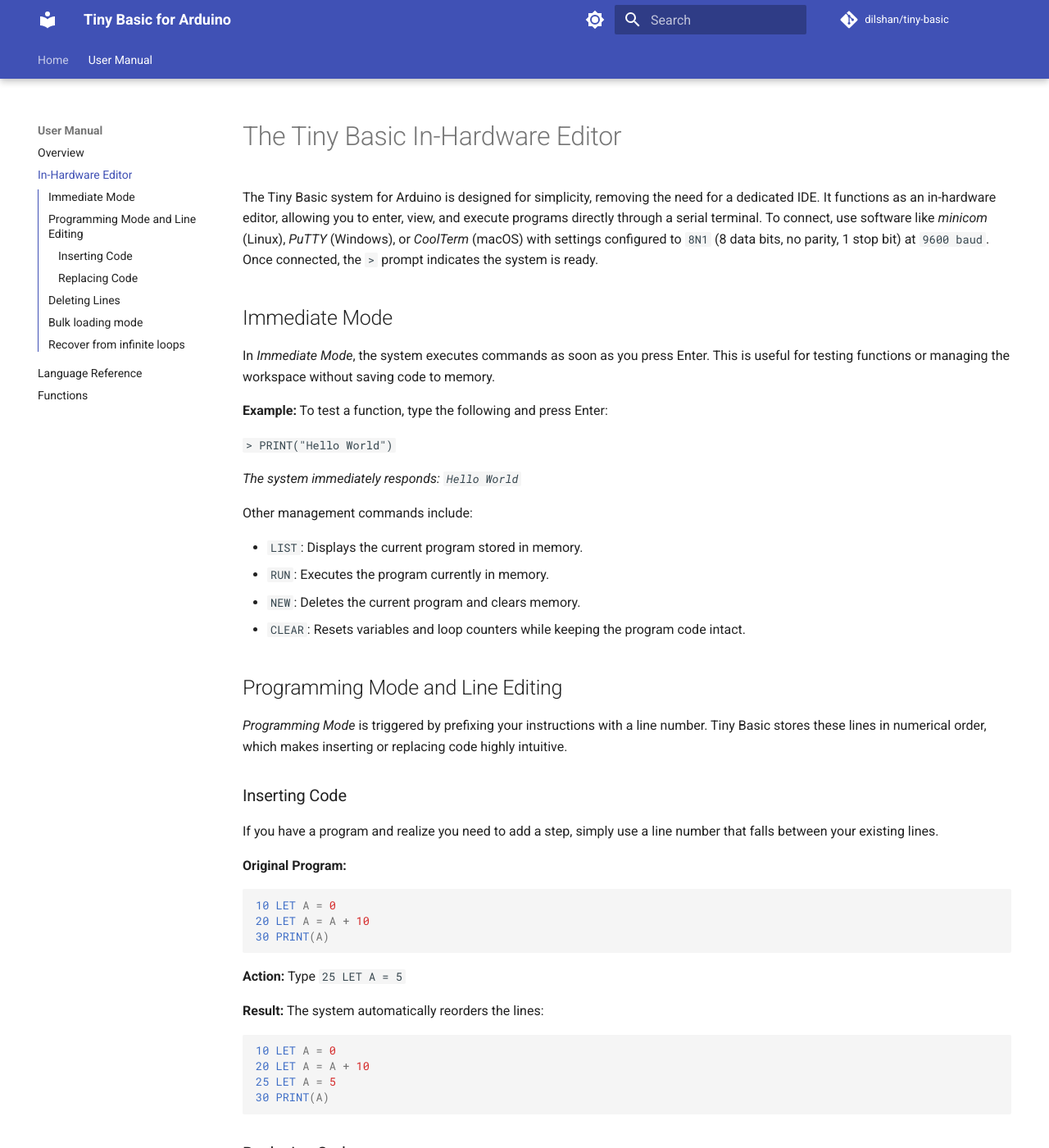
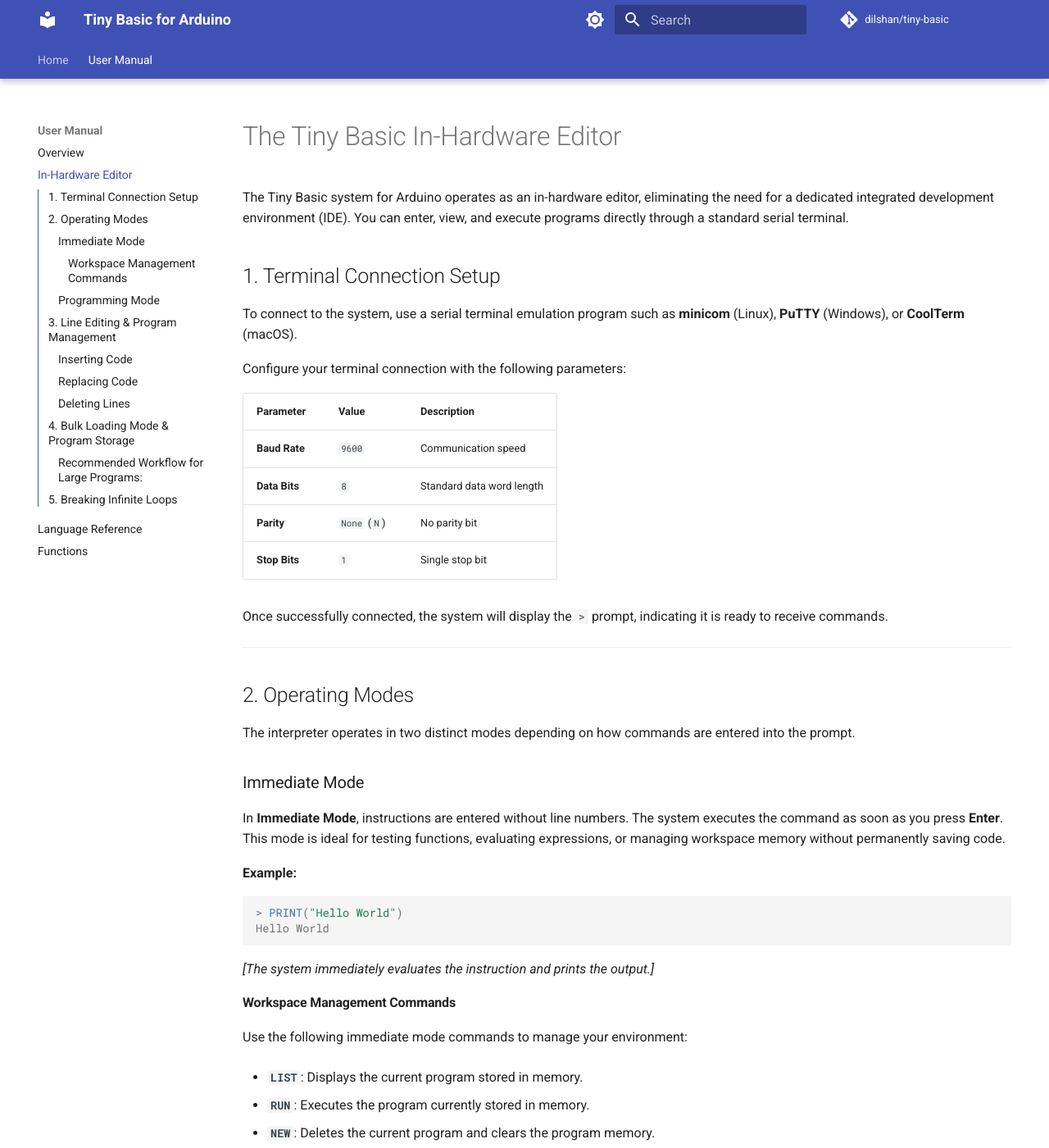
Before and after one commit to dilshan/tiny-basic, an MkDocs documentation site: the page built from docs/manual/editor.md, in a window 1280 px wide and 1400 px high. Shown: the whole window at 82% size. Built offline with MkDocs 1.6.1 and Material for MkDocs 9.7.7, drawn with Linux system fonts in a browser that asks for light colours; comment, search, counter and statistics services are not loaded; some of the changed text lies outside the part shown.

Commit message:
Review content in editor and language reference pages.

````diff
--- a/docs/manual/editor.md
+++ b/docs/manual/editor.md
@@ -1,99 +1,161 @@
 # The Tiny Basic In-Hardware Editor
 
-The Tiny Basic system for Arduino is designed for simplicity, removing the need for a dedicated IDE. It functions as an in-hardware editor, allowing you to enter, view, and execute programs directly through a serial terminal. To connect, use software like *minicom* (Linux), *PuTTY* (Windows), or *CoolTerm* (macOS) with settings configured to `8N1` (8 data bits, no parity, 1 stop bit) at `9600 baud`. Once connected, the `>` prompt indicates the system is ready.
+The Tiny Basic system for Arduino operates as an in-hardware editor, eliminating the need for a dedicated integrated development environment (IDE). You can enter, view, and execute programs directly through a standard serial terminal.
 
-## Immediate Mode
+## 1. Terminal Connection Setup
 
-In *Immediate Mode*, the system executes commands as soon as you press Enter. This is useful for testing functions or managing the workspace without saving code to memory.
+To connect to the system, use a serial terminal emulation program such as **minicom** (Linux), **PuTTY** (Windows), or **CoolTerm** (macOS).
 
-**Example:** To test a function, type the following and press Enter:
+Configure your terminal connection with the following parameters:
 
-`> PRINT("Hello World")`
+| Parameter | Value | Description |
+| --- | --- | --- |
+| **Baud Rate** | `9600` | Communication speed
+| **Data Bits** | `8` | Standard data word length
+| **Parity** | `None` (`N`) | No parity bit
+| **Stop Bits** | `1` | Single stop bit
 
-*The system immediately responds: `Hello World`*
+Once successfully connected, the system will display the `>` prompt, indicating it is ready to receive commands.
 
-Other management commands include:
+---
 
-- `LIST`: Displays the current program stored in memory.
-- `RUN`: Executes the program currently in memory.
-- `NEW`: Deletes the current program and clears memory.
-- `CLEAR`: Resets variables and loop counters while keeping the program code intact.
+## 2. Operating Modes
 
-## Programming Mode and Line Editing
+The interpreter operates in two distinct modes depending on how commands are entered into the prompt.
 
-*Programming Mode* is triggered by prefixing your instructions with a line number. Tiny Basic stores these lines in numerical order, which makes inserting or replacing code highly intuitive.
+### Immediate Mode
+
+In **Immediate Mode**, instructions are entered without line numbers. The system executes the command as soon as you press **Enter**. This mode is ideal for testing functions, evaluating expressions, or managing workspace memory without permanently saving code.
+
+**Example:**
+
+```basic
+> PRINT("Hello World")
+Hello World
+
+```
+
+*[The system immediately evaluates the instruction and prints the output.]*
+
+#### Workspace Management Commands
+
+Use the following immediate mode commands to manage your environment:
+
+* **`LIST`**: Displays the current program stored in memory.
+
+
+* **`RUN`**: Executes the program currently stored in memory.
+
+
+* **`NEW`**: Deletes the current program and clears the program memory.
+
+
+* **`CLEAR`**: Resets all variables and loop counters while preserving the stored program code.
+
+
+
+### Programming Mode
+
+**Programming Mode** is triggered by prefixing any instruction with a line number. Instead of executing immediately, the system stores the line in RAM. Tiny Basic automatically organizes stored instructions in sequential numerical order.
+
+---
+
+## 3. Line Editing & Program Management
+
+Because lines are stored sequentially by number, editing programs in memory is straightforward. It is recommended to use line increments of 10 (e.g., 10, 20, 30) when initially writing code to leave space for future insertions.
 
 ### Inserting Code
 
-If you have a program and realize you need to add a step, simply use a line number that falls between your existing lines.
+To add a new step between existing instructions, enter a new instruction using a line number that falls between the existing lines. The system automatically reorders the program.
 
-**Original Program:**
+* **Existing Program:**
 ```basic
 10 LET A = 0
 20 LET A = A + 10
 30 PRINT(A)
+
 ```
-**Action:** Type `25 LET A = 5`
 
-**Result:** The system automatically reorders the lines:
+
+* **Action:** Type `25 LET A = 5` and press **Enter**.
+
+
+* **Result:**
 ```basic
 10 LET A = 0
 20 LET A = A + 10
 25 LET A = 5
 30 PRINT(A)
+
 ```
+
+
 
 ### Replacing Code
 
-To modify an instruction, enter the existing line number followed by the new command. The system will automatically overwrite the previous entry.
+To modify an existing instruction, enter the target line number followed by the new command. This completely overwrites the previous entry stored at that line number.
 
-**Original Program:**
-```basic
-10 LET A = 0
-20 LET A = A + 10
-30 PRINT(A)
-```
-**Action:** Type `20 LET A = A + 50`
+* **Action:** Type `20 LET A = A + 50` and press **Enter**.
 
-**Result:** Line 20 is updated. The program now executes as:
+
+* **Result:**
 ```basic
 10 LET A = 0
 20 LET A = A + 50
 30 PRINT(A)
+
 ```
 
-## Deleting Lines
 
-To delete a line, enter the line number followed by a blank line.
 
-**Original Program:**
-```basic
-10 LET A = 0
-20 LET A = A + 10
-30 PRINT(A)
-```
-**Action:** Type `20` and press Enter.
+### Deleting Lines
 
-**Result:** Line 20 is deleted. The program now executes as:
+To remove a line from memory, enter the target line number followed immediately by pressing **Enter** (a blank line).
+
+* **Action:** Type `20` and press **Enter**.
+
+
+* **Result:**
 ```basic
 10 LET A = 0
 30 PRINT(A)
+
 ```
 
-## Bulk loading mode
 
-Tiny BASIC for Arduino keeps programs entirely in RAM. By avoiding onboard flash or EEPROM for program storage, the interpreter behaves identically across all supported microcontrollers, without needing to account for each chip's storage size, write-cycle limits, or wear leveling.
 
-Since code isn't permanently saved on the chip, **typing long programs directly into the terminal isn't recommended**. Instead:
+---
 
-1. Write your program in any external text editor.
-2. Enter the [LOAD](load.md) command.
-3. Paste your complete code directly into the terminal.
+## 4. Bulk Loading Mode & Program Storage
 
-To retrieve your code for backup or editing, use the [LIST](list.md) command. This prints the entire program back to the terminal so you can easily copy and save it.
+Tiny Basic for Arduino stores programs entirely in system RAM. By avoiding onboard flash or EEPROM for storage, the interpreter ensures consistent behavior across different microcontrollers without write-cycle limitations, storage size discrepancies, or wear-leveling concerns.
 
-## Recover from infinite loops
+Because RAM is volatile and typing lengthy programs over a serial stream can be tedious, **manually typing long programs directly into the terminal is not recommended**.
 
-When testing your code, it is easy to accidentally find yourself stuck in an infinite loop where the program runs indefinitely without stopping.
+### Recommended Workflow for Large Programs:
 
-Tiny Basic for Arduino includes a built-in safety mechanism specifically designed to handle runaway programs during execution. If your program enters an infinite loop, simply press the **Esc** key on your keyboard, and the environment will immediately detect the keypress, interrupt the execution cycle, safely break out of the loop, and return control back to the command prompt.
+1. Write and save your BASIC program using an external text editor on your host computer.
+
+
+2. In the terminal, enter the [LOAD](https://www.google.com/search?q=load.md) command.
+
+
+3. Paste your complete code directly into the terminal window.
+
+
+4. To backup or retrieve your modified code from the hardware, issue the [LIST](list.md) command. Copy the output printed in the terminal and save it back to your host computer.
+
+
+
+---
+
+## 5. Breaking Infinite Loops
+
+When testing code, execution may occasionally get trapped in an infinite loop where the program runs indefinitely.
+
+Tiny Basic includes a built-in hardware safety interrupt to recover from runaway programs. If your program becomes unresponsive or enters an infinite loop:
+
+1. Press the **Esc** key on your keyboard.
+
+
+2. The environment will immediately detect the interrupt, break out of the execution cycle safely, and return control to the command prompt (`>`).
````
Also changed, not shown: docs/manual/language-reference.md (+79 -110 lines).
